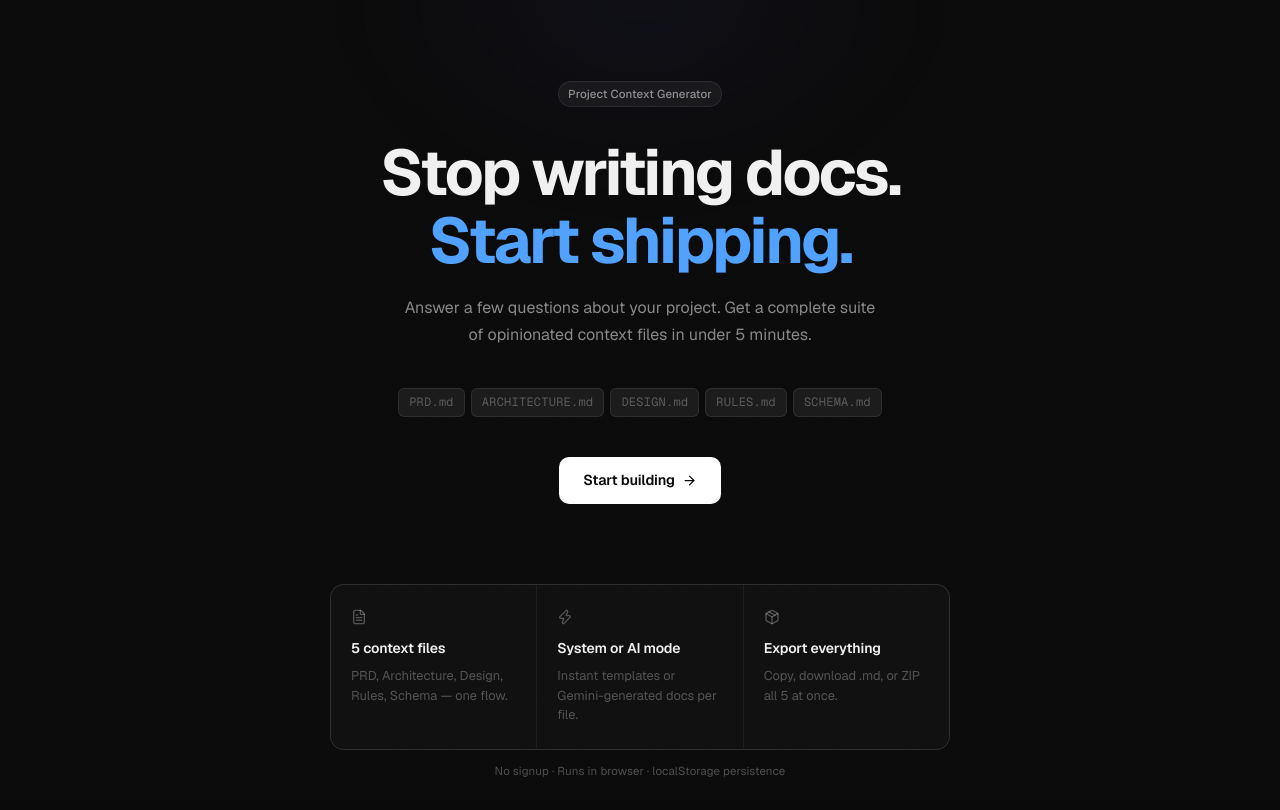
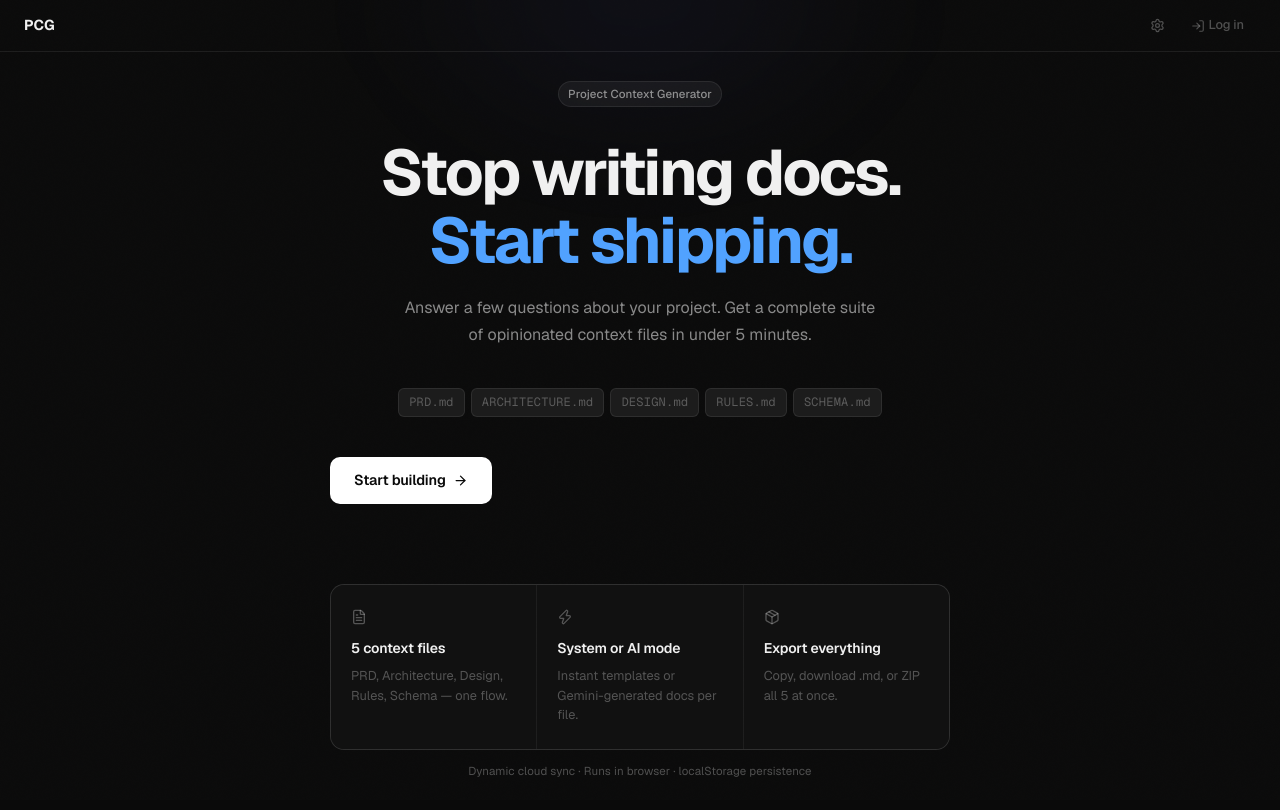
Before and after one commit to k-r-y/project-context-generator, a React (Vite) app: page / in a window 1280 px wide. Built offline with nearby package versions, Linux system fonts and the light colour scheme.

Commit message:
feat: expose Auth controls in LandingPage navbar

```diff
--- a/src/pages/LandingPage.jsx
+++ b/src/pages/LandingPage.jsx
@@ -1,8 +1,11 @@
+import { useState } from 'react'
 import { motion } from 'framer-motion'
 import { useNavigate } from 'react-router-dom'
-import { ArrowRight, FileText, Zap, Package } from 'lucide-react'
+import { ArrowRight, FileText, Zap, Package, Settings, LogIn, LogOut, Folder } from 'lucide-react'
 import TypewriterText from '@/components/ui/TypewriterText'
 import useProjectStore from '@/store/useProjectStore'
+import AuthModal from '@/components/auth/AuthModal'
+import FirebaseConfigModal from '@/components/auth/FirebaseConfigModal'
 
 const ease = [0.16, 1, 0.3, 1]
 
@@ -38,8 +41,16 @@ const FILES = ['PRD.md', 'ARCHITECTURE.md', 'DESIGN.md', 'RULES.md', 'SCHEMA.md'
 
 export default function LandingPage() {
   const navigate = useNavigate()
-  const { generatedOutputs, projectMeta, user } = useProjectStore()
+  const { generatedOutputs, projectMeta, user, setUser, setUserProjects } = useProjectStore()
+  const [showAuth, setShowAuth] = useState(false)
+  const [showConfig, setShowConfig] = useState(false)
+
   const hasPrevious = !!generatedOutputs.prd
+
+  const handleLogout = () => {
+    setUser(null)
+    setUserProjects([])
+  }
 
   return (
     <div
@@ -52,6 +63,47 @@ export default function LandingPage() {
         padding: '80px 24px 60px',
       }}
     >
+      {/* Top Navbar */}
+      <div style={{
+        position: 'absolute', top: 0, left: 0, right: 0,
+        height: '52px', borderBottom: '1px solid var(--color-border)',
+        padding: '0 24px', display: 'flex', alignItems: 'center',
+        justifyContent: 'space-between',
+      }}>
+        <span style={{ fontWeight: 700, fontSize: '0.9rem', color: 'var(--color-text-primary)' }}>PCG</span>
+        <div style={{ display: 'flex', alignItems: 'center', gap: '8px' }}>
+          <button className="btn-ghost" onClick={() => setShowConfig(true)} aria-label="Settings" style={{ padding: '6px' }}>
+            <Settings size={15} />
+          </button>
+
+          {user ? (
+            <div style={{ display: 'flex', alignItems: 'center', gap: '8px' }}>
+              <button
+                className="btn-ghost"
+                onClick={() => navigate('/projects')}
+                style={{ fontSize: '0.8rem', fontWeight: 600, display: 'flex', alignItems: 'center', gap: '4px' }}
+              >
+                <Folder size={13} /> Projects
+              </button>
+              <span className="label-xs" style={{ color: 'var(--color-text-secondary)' }}>
+                {user.displayName || user.email.split('@')[0]}
+              </span>
+              <button className="btn-ghost" onClick={handleLogout} style={{ padding: '6px' }} title="Logout">
+                <LogOut size={15} />
+              </button>
+            </div>
+          ) : (
+            <button
+              className="btn-ghost"
+              onClick={() => setShowAuth(true)}
+              style={{ display: 'flex', alignItems: 'center', gap: '4px', fontSize: '0.8rem' }}
+            >
+              <LogIn size={14} /> Log in
+            </button>
+          )}
+        </div>
+      </div>
+
       <motion.div
         variants={container}
         initial="hidden"
@@ -130,7 +182,7 @@ export default function LandingPage() {
         <motion.div
           variants={item}
           transition={{ duration: 0.5, ease }}
-          style={{ display: 'flex', gap: '10px', justifyContent: 'center', flexWrap: 'wrap', marginBottom: '12px' }}
+          style={{ display: 'flex', gap: '10px', justifyCenter: 'center', flexWrap: 'wrap', marginBottom: '12px' }}
         >
           <motion.button
             className="btn-primary"
@@ -223,8 +275,12 @@ export default function LandingPage() {
           letterSpacing: '0.01em',
         }}
       >
-        No signup · Runs in browser · localStorage persistence
+        Dynamic cloud sync · Runs in browser · localStorage persistence
       </motion.p>
+
+      {/* Modals */}
+      {showAuth && <AuthModal onClose={() => setShowAuth(false)} />}
+      {showConfig && <FirebaseConfigModal onClose={() => setShowConfig(false)} />}
     </div>
   )
 }
```
